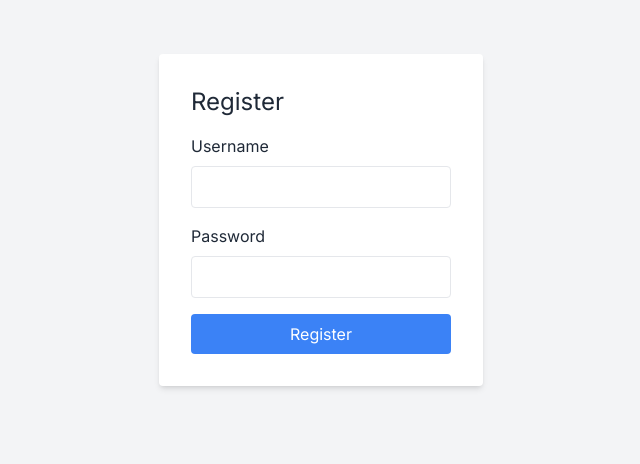
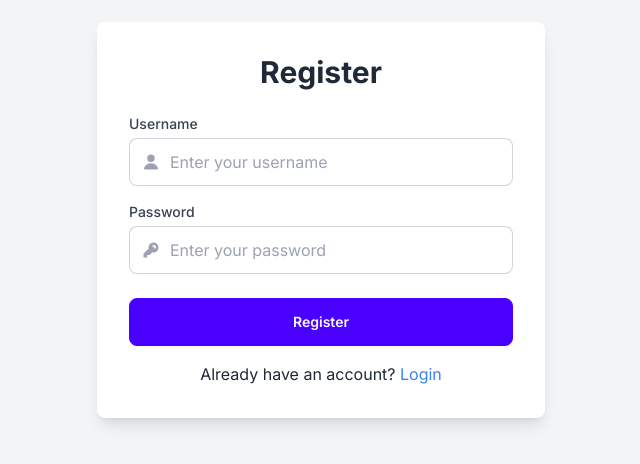
Before and after one commit to poornapragnyah/stockscribe, a Next.js app in the folder frontend/: page /register in a window 1280 px wide. Shown: the part 180-644 px from the top of the page, without its empty margins (319-959 px from the left). Built offline with nearby package versions, Linux system fonts and the light colour scheme.

Commit message:
made ui slightly better

```diff
--- a/frontend/src/app/login/page.tsx
+++ b/frontend/src/app/login/page.tsx
@@ -35,44 +35,78 @@ const Login = () => {
 
 	return (
 		<div className="min-h-screen flex items-center justify-center bg-gray-100">
-			<div className="bg-white p-8 rounded shadow-md">
-				<h2 className="text-2xl mb-4">Login</h2>
+			<div className="bg-white p-8 rounded-lg shadow-lg w-full max-w-md">
+				<h2 className="text-3xl font-bold mb-6 text-center">Login</h2>
 				<form onSubmit={handleSubmit}>
 					<div className="mb-4">
-						<label htmlFor="username" className="block mb-2">
+						<label className="block text-sm font-medium text-gray-700">
 							Username
 						</label>
+						<div className="relative mt-1">
 							<input
 								type="text"
-							id="username"
 								value={username}
 								onChange={(e) => setUsername(e.target.value)}
-							className="w-full px-3 py-2 border rounded"
-							required
+								placeholder="Enter your username"
+								className="input input-bordered w-full pl-10"
 							/>
+							<div className="absolute inset-y-0 left-0 pl-3 flex items-center pointer-events-none">
+								<svg
+									xmlns="http://www.w3.org/2000/svg"
+									fill="currentColor"
+									viewBox="0 0 16 16"
+									className="h-5 w-5 text-gray-400"
+								>
+									<path d="M8 8a3 3 0 1 0 0-6 3 3 0 0 0 0 6ZM12.735 14c.618 0 1.093-.561.872-1.139a6.002 6.002 0 0 0-11.215 0c-.22.578.254 1.139.872 1.139h9.47Z" />
+								</svg>
 							</div>
-					<div className="mb-4">
-						<label htmlFor="password" className="block mb-2">
+						</div>
+					</div>
+
+					<div className="mb-6">
+						<label className="block text-sm font-medium text-gray-700">
 							Password
 						</label>
+						<div className="relative mt-1">
 							<input
 								type="password"
-							id="password"
 								value={password}
 								onChange={(e) => setPassword(e.target.value)}
-							className="w-full px-3 py-2 border rounded"
-							required
+								placeholder="Enter your password"
+								className="input input-bordered w-full pl-10"
 							/>
+							<div className="absolute inset-y-0 left-0 pl-3 flex items-center pointer-events-none">
+								<svg
+									xmlns="http://www.w3.org/2000/svg"
+									fill="currentColor"
+									viewBox="0 0 16 16"
+									className="h-5 w-5 text-gray-400"
+								>
+									<path
+										fillRule="evenodd"
+										d="M14 6a4 4 0 0 1-4.899 3.899l-1.955 1.955a.5.5 0 0 1-.353.146H5v1.5a.5.5 0 0 1-.5.5h-2a.5.5 0 0 1-.5-.5v-2.293a.5.5 0 0 1 .146-.353l3.955-3.955A4 4 0 1 1 14 6Zm-4-2a.75.75 0 0 0 0 1.5.5.5 0 0 1 .5.5.75.75 0 0 0 1.5 0 2 2 0 0 0-2-2Z"
+										clipRule="evenodd"
+									/>
+								</svg>
 							</div>
+						</div>
+					</div>
+
 					<button
 						type="submit"
-						className="w-full bg-blue-500 text-white py-2 rounded hover:bg-blue-600"
+						className="btn bg-[#43c49f] w-full text-slate-50 hover:bg-[#3aae8b]"
 					>
 						Login
 					</button>
 				</form>
+				<p className="mt-4 text-center">
+					Don't have an account?{" "}
+					<a href="/register" className="text-[#43c49f] hover:underline">
+						Register
+					</a>
+				</p>
+				<ToastContainer position="bottom-right" />
 			</div>
-			<ToastContainer position="bottom-right" />
 		</div>
 	);
 };
--- a/frontend/src/app/register/page.tsx
+++ b/frontend/src/app/register/page.tsx
@@ -19,11 +19,11 @@ const Register = () => {
 					"Content-Type": "application/json",
 				},
 				body: JSON.stringify({ username, password }),
-				credentials: "include",
 			});
 
 			if (response.ok) {
-				router.push("/home"); // Redirect to home page
+				toast.success("Registration successful! Please log in.");
+				router.push("/login"); // Redirect to login page
 			} else {
 				throw new Error("Registration failed");
 			}
@@ -35,44 +35,78 @@ const Register = () => {
 
 	return (
 		<div className="min-h-screen flex items-center justify-center bg-gray-100">
-			<div className="bg-white p-8 rounded shadow-md">
-				<h2 className="text-2xl mb-4">Register</h2>
+			<div className="bg-white p-8 rounded-lg shadow-lg w-full max-w-md">
+				<h2 className="text-3xl font-bold mb-6 text-center">Register</h2>
 				<form onSubmit={handleSubmit}>
 					<div className="mb-4">
-						<label htmlFor="username" className="block mb-2">
+						<label className="block text-sm font-medium text-gray-700">
 							Username
 						</label>
+						<div className="relative mt-1">
 							<input
 								type="text"
-							id="username"
 								value={username}
 								onChange={(e) => setUsername(e.target.value)}
-							className="w-full px-3 py-2 border rounded"
-							required
+								placeholder="Enter your username"
+								className="input input-bordered w-full pl-10"
 							/>
+							<div className="absolute inset-y-0 left-0 pl-3 flex items-center pointer-events-none">
+								<svg
+									xmlns="http://www.w3.org/2000/svg"
+									fill="currentColor"
+									viewBox="0 0 16 16"
+									className="h-5 w-5 text-gray-400"
+								>
+									<path d="M8 8a3 3 0 1 0 0-6 3 3 0 0 0 0 6ZM12.735 14c.618 0 1.093-.561.872-1.139a6.002 6.002 0 0 0-11.215 0c-.22.578.254 1.139.872 1.139h9.47Z" />
+								</svg>
 							</div>
-					<div className="mb-4">
-						<label htmlFor="password" className="block mb-2">
+						</div>
+					</div>
+
+					<div className="mb-6">
+						<label className="block text-sm font-medium text-gray-700">
 							Password
 						</label>
+						<div className="relative mt-1">
 							<input
 								type="password"
-							id="password"
 								value={password}
 								onChange={(e) => setPassword(e.target.value)}
-							className="w-full px-3 py-2 border rounded"
-							required
+								placeholder="Enter your password"
+								className="input input-bordered w-full pl-10"
 							/>
+							<div className="absolute inset-y-0 left-0 pl-3 flex items-center pointer-events-none">
+								<svg
+									xmlns="http://www.w3.org/2000/svg"
+									fill="currentColor"
+									viewBox="0 0 16 16"
+									className="h-5 w-5 text-gray-400"
+								>
+									<path
+										fillRule="evenodd"
+										d="M14 6a4 4 0 0 1-4.899 3.899l-1.955 1.955a.5.5 0 0 1-.353.146H5v1.5a.5.5 0 0 1-.5.5h-2a.5.5 0 0 1-.5-.5v-2.293a.5.5 0 0 1 .146-.353l3.955-3.955A4 4 0 1 1 14 6Zm-4-2a.75.75 0 0 0 0 1.5.5.5 0 0 1 .5.5.75.75 0 0 0 1.5 0 2 2 0 0 0-2-2Z"
+										clipRule="evenodd"
+									/>
+								</svg>
 							</div>
+						</div>
+					</div>
+
 					<button
 						type="submit"
-						className="w-full bg-blue-500 text-white py-2 rounded hover:bg-blue-600"
+						className="btn btn-primary w-full text-slate-50"
 					>
 						Register
 					</button>
 				</form>
+				<p className="mt-4 text-center">
+					Already have an account?{" "}
+					<a href="/login" className="text-blue-500 hover:underline">
+						Login
+					</a>
+				</p>
+				<ToastContainer position="bottom-right" />
 			</div>
-			<ToastContainer position="bottom-right" />
 		</div>
 	);
 };
```
Lines whose indentation alone changed are shown as unchanged.
